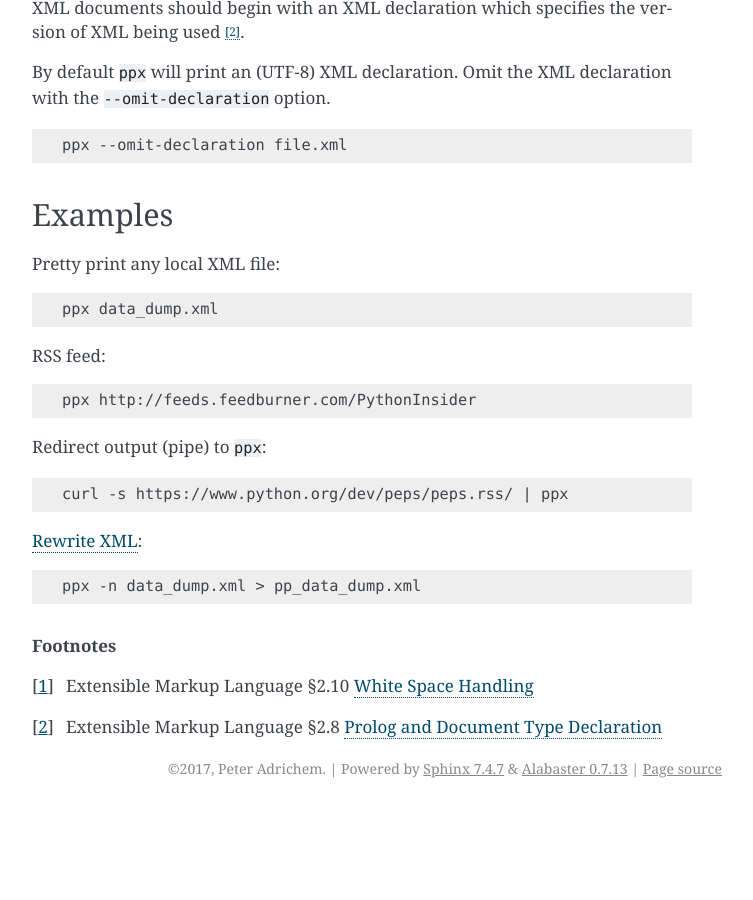
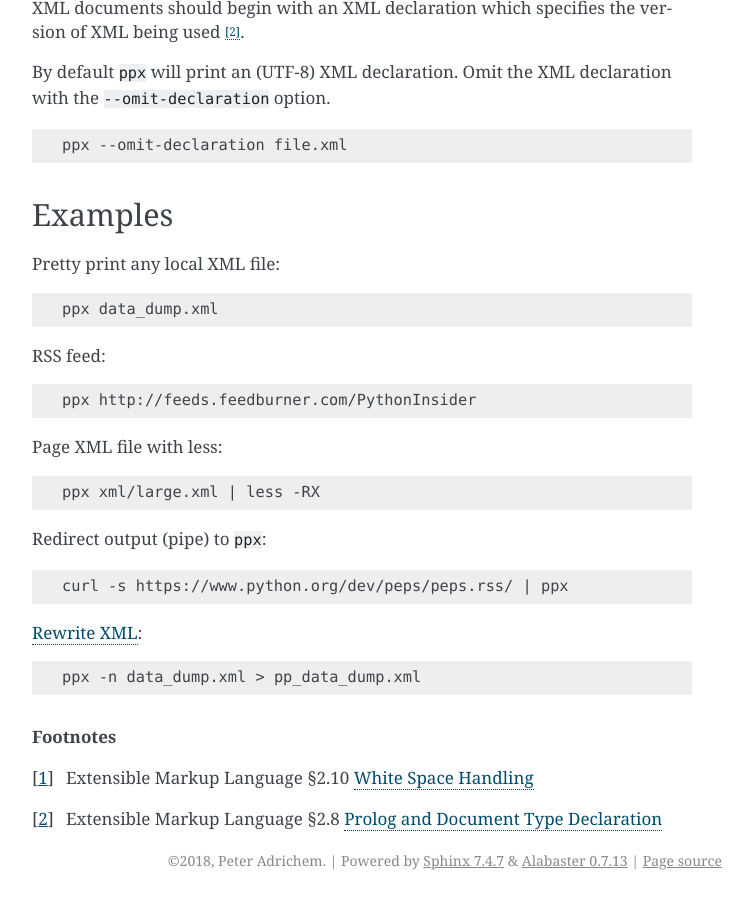
Before and after one commit to peteradrichem/Xul, a Sphinx documentation site: the page built from docs/ppx.rst, in a window 1280 px wide and 900 px high, scrolled down 1156 px. Shown: the whole window, without its empty margins (388-1141 px from the left). Built offline with Sphinx 7.4.7, drawn with Linux system fonts in a browser that asks for light colours; before the commit the page ends 1964 px from its top, so only the background shows below that.

Commit message:
Page syntax highlighted XML file with less.

```diff
--- a/docs/conf.py
+++ b/docs/conf.py
@@ -49,7 +49,7 @@ master_doc = 'index'
 
 # General information about the project.
 project = u'Xul'
-copyright = u'2017, Peter Adrichem'
+copyright = u'2018, Peter Adrichem'
 author = u'Peter Adrichem'
 
 # The version info for the project you're documenting, acts as replacement for
--- a/docs/ppx.rst
+++ b/docs/ppx.rst
@@ -94,6 +94,12 @@ RSS feed:
 
    ppx http://feeds.feedburner.com/PythonInsider
 
+Page XML file with less:
+
+.. code:: bash
+
+   ppx xml/large.xml | less -RX
+
 Redirect output (pipe) to ``ppx``:
 
 .. code:: bash
```
